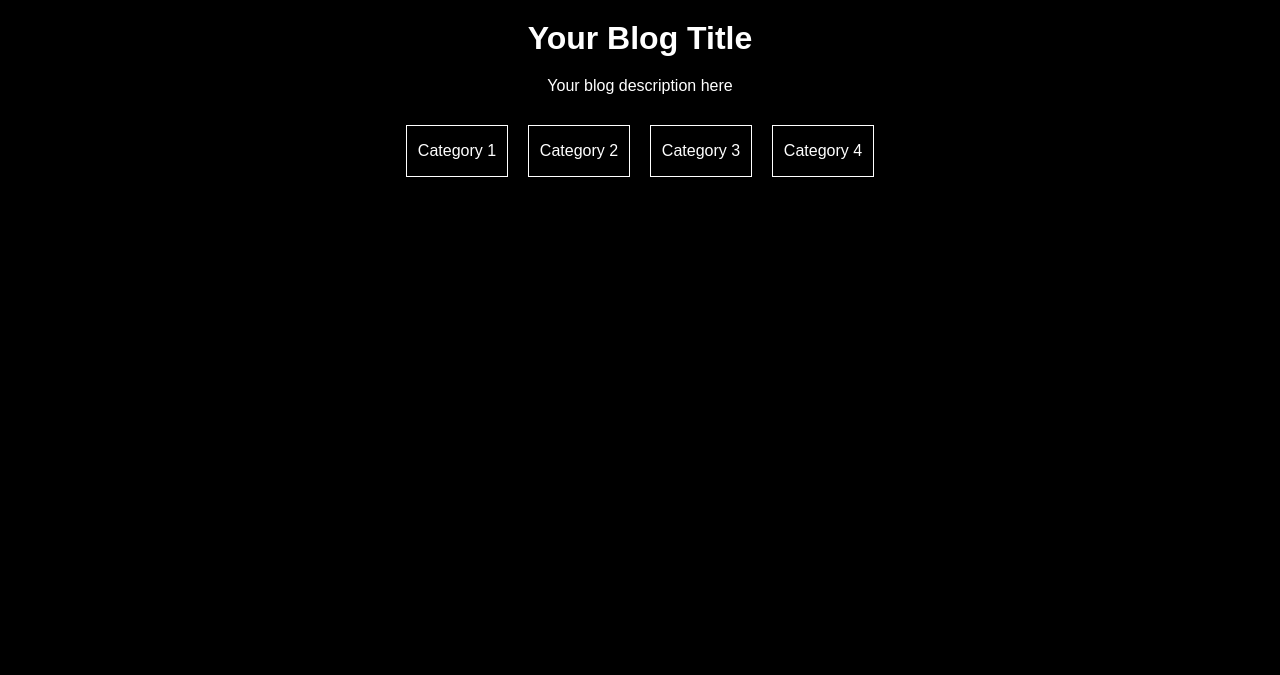
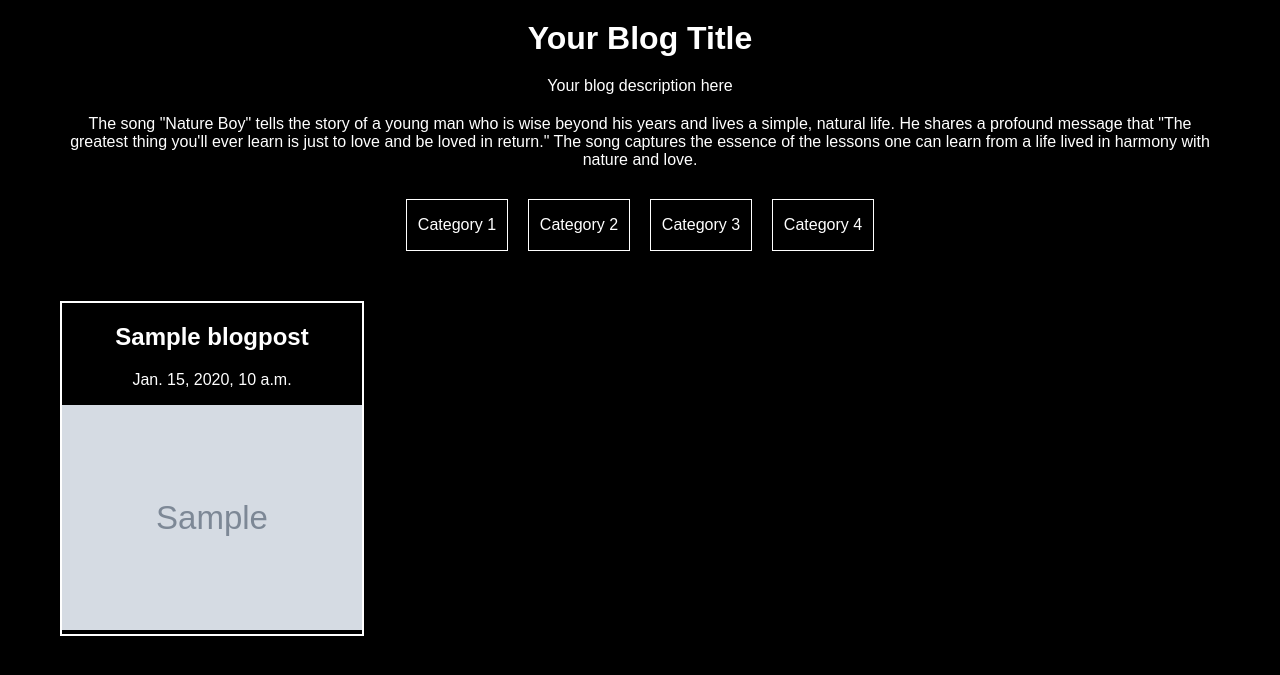
Before and after one commit to safakan/safakan.github.io, a Django app: page / in a window 1280 px wide. Shown: the top 675 px of the page. Run offline with Django 4.2, Linux system fonts and the light colour scheme; tables that the repository leaves empty hold one stand-in row (values such as "Sample post"); grey boxes marked "Sample" are stand-in pictures.

Commit message:
refactoring

```diff
--- a/theBlogMainParent/blog_django_project/theBlog/static/styles.css
+++ b/theBlogMainParent/blog_django_project/theBlog/static/styles.css
@@ -5,8 +5,29 @@ body {
 }
 
 #container {
+    max-width: 1200px;  /* Or whatever maximum width you desire */
+    margin: 0 auto;
     text-align: center;
-    margin: 0 auto;
+    padding: 0 20px;
+}
+
+.column-of-posts {
+    display: flex;
+    flex-wrap: wrap;
+    text-align: center;
+}
+
+.post-item {
+    margin: 20px;
+    text-align: center;
+    border: 2px solid white;  /* Adds a border around the box */
+    width: 300px;  /* Sets the width of the box */
+    height: auto; /* Allows the box to grow vertically based on content */
+
+}
+
+img {
+    width: 300px;  /* Adjust image width as needed */
 }
 
 header h1, header p {
--- a/theBlogMainParent/blog_django_project/theBlog/templates/index.html
+++ b/theBlogMainParent/blog_django_project/theBlog/templates/index.html
@@ -12,6 +12,7 @@
         <header>
             <h1>Your Blog Title</h1>
             <p>Your blog description here</p>
+            <p>The song "Nature Boy" tells the story of a young man who is wise beyond his years and lives a simple, natural life. He shares a profound message that "The greatest thing you'll ever learn is just to love and be loved in return." The song captures the essence of the lessons one can learn from a life lived in harmony with nature and love. </p>
         </header>
 
         <!-- Categories -->
@@ -24,8 +25,23 @@
 
         <!-- Blog Posts -->
         <section id="blog-posts">
-            <!-- Placeholders for blog posts, will be populated dynamically -->
+            <!-- will be sorted after all. -->
         </section>
+
+        <!-- COLUMN OF POSTS -->
+        <div class="column-of-posts">
+            {% for post in posts %}
+                <div class="post-item">
+                    <h2>{{ post.title }}</h2>
+                    <p>{{ post.created_at }}</p>
+                    {% if post.image %}
+                        <img src="{{ post.image.url }}" alt="{{ post.title }}">
+                    {% else %}
+                        <p>No image available</p>
+                    {% endif %}
+                </div>
+            {% endfor %}
+        </div>
     </div>
 </body>
 </html>
--- a/theBlogMainParent/blog_django_project/theBlog/views.py
+++ b/theBlogMainParent/blog_django_project/theBlog/views.py
@@ -6,9 +6,10 @@ from .models import BlogPost
 # Create your views here.
 class IndexView(View):
     def get(self, request):
-        return render(request, 'index.html')
 
+        ## show blog posts
+        posts = BlogPost.objects.all().order_by('-created_at')
 
-# def blog_list(request):
-#     posts = BlogPost.objects.filter(is_published=True).order_by('-created_at')
-#     return render(request, 'blog_list.html', {'posts': posts})
+        # only main index.html
+        # return render(request, 'index.html')
+        return render(request, 'index.html', {'posts': posts})
```
Also changed, not shown: theBlogMainParent/blog_django_project/theBlog/templates/list_blog_posts.html (added, +8 -0 lines), theBlogMainParent/blog_django_project/theBlog/urls.py (line endings or trailing spaces).
